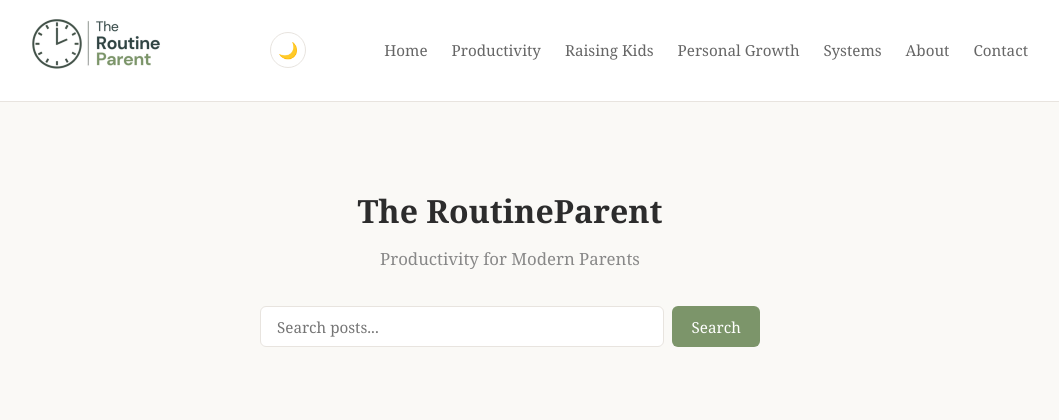
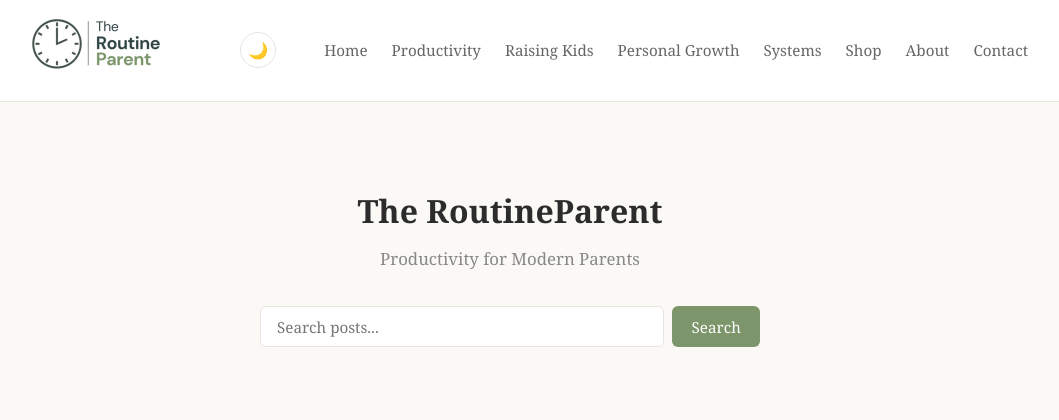
Before and after one commit to doug-ctrl/theroutineparent, a Django app: page / in a window 1280 px wide. Shown: the top 420 px of the page, without its empty margins (130-1189 px from the left). Run offline with Django 5.2, Linux system fonts and the light colour scheme; data that the repository does not hold is empty; parts of the project's set-up code (start-up, migrations or seed data) failed here and were passed over; some libraries are stand-ins or nearby versions.

Commit message:
Add Shop link to navigation

```diff
--- a/templates/base.html
+++ b/templates/base.html
@@ -889,6 +889,7 @@
                 <li><a href="{% url 'blog:pillar_posts' 'raising-independent-kids' %}">Raising Kids</a></li>
                 <li><a href="{% url 'blog:pillar_posts' 'personal-growth-for-parents' %}">Personal Growth</a></li>
                 <li><a href="{% url 'blog:pillar_posts' 'real-life-systems' %}">Systems</a></li>
+                <li><a href="https://payhip.com/TheRoutineParent" target="_blank">Shop</a></li>
                 <li><a href="{% url 'blog:about' %}">About</a></li>
                 <li><a href="{% url 'blog:contact' %}">Contact</a></li>
             </ul>
```
